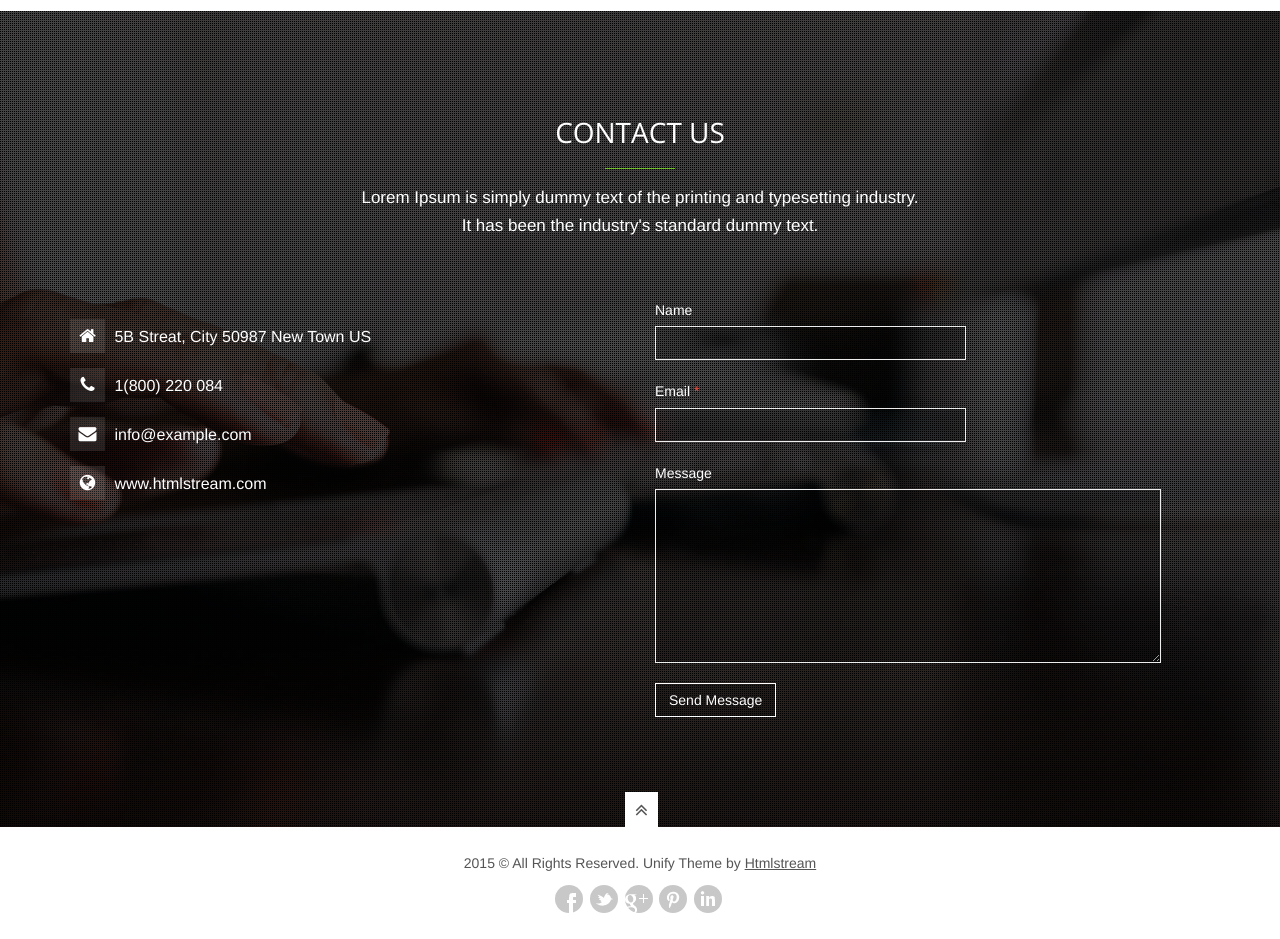
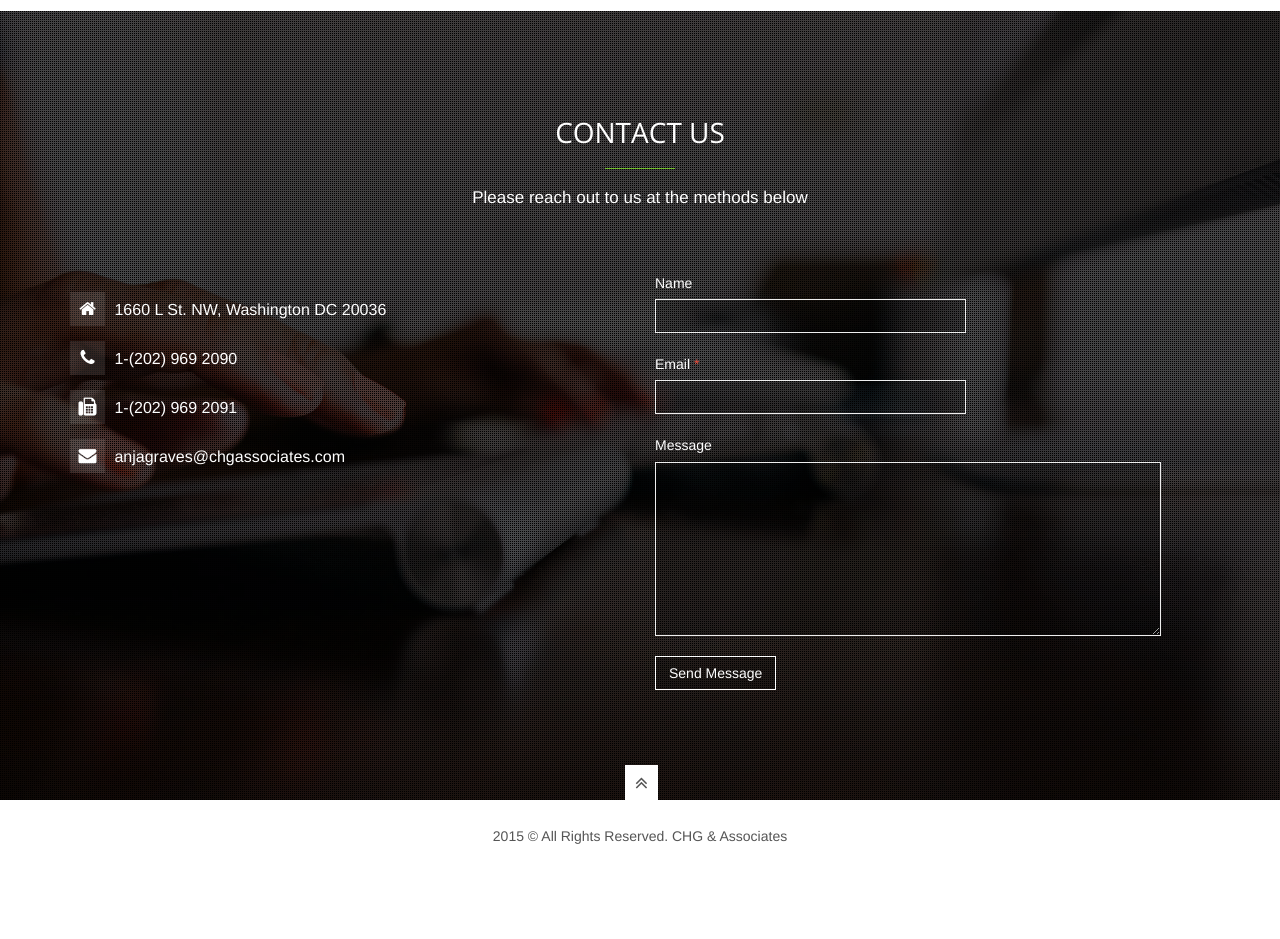
Before and after one commit to vinniecow/chg2, a website: page app/index.html in a window 1280 px wide. Shown: the part 6948-7887 px from the top of the page. After the commit the page ends 7826 px from the top, so only its background shows below. Drawn offline with nearby package versions, Linux system fonts and the light colour scheme.

Commit message:
customizations

```diff
--- a/app/index.html
+++ b/app/index.html
@@ -769,17 +769,16 @@ The data-spy and data-target are part of the built-in Bootstrap scrollspy functi
         <div class="container content-lg">
             <div class="title-v1">
                 <h2>Contact Us</h2>
-                <p>Lorem Ipsum is simply dummy text of the printing and typesetting industry.
-                    <br> It has been the industry's standard dummy text.</p>
+                <p>Please reach out to us at the methods below</p>
             </div>
 
             <div class="row contacts-in">
                 <div class="col-md-6 md-margin-bottom-40">
                     <ul class="list-unstyled">
-                        <li><i class="fa fa-home"></i> 5B Streat, City 50987 New Town US</li>
-                        <li><i class="fa fa-phone"></i> 1(800) 220 084</li>
-                        <li><i class="fa fa-envelope"></i> <a href="info@example.com">info@example.com</a></li>
-                        <li><i class="fa fa-globe"></i> <a href="http://htmlstream.com">www.htmlstream.com</a></li>
+                        <li><i class="fa fa-home"></i> 1660 L St. NW, Washington DC 20036</li>
+                        <li><i class="fa fa-phone"></i> 1-(202) 969 2090</li>
+                        <li><i class="fa fa-fax"></i> 1-(202) 969 2091</li>
+                        <li><i class="fa fa-envelope"></i> <a href="info@example.com">anjagraves@chgassociates.com</a></li>
                     </ul>
                 </div>
 
@@ -828,24 +827,7 @@ The data-spy and data-target are part of the built-in Bootstrap scrollspy functi
         </div>
 
         <div class="copyright-section">
-            <p>2015 &copy; All Rights Reserved. Unify Theme by <a target="_blank" href="https://twitter.com/htmlstream">Htmlstream</a></p>
-            <ul class="social-icons">
-                <li>
-                    <a href="#" data-original-title="Facebook" class="social_facebook rounded-x"></a>
-                </li>
-                <li>
-                    <a href="#" data-original-title="Twitter" class="social_twitter rounded-x"></a>
-                </li>
-                <li>
-                    <a href="#" data-original-title="Goole Plus" class="social_googleplus rounded-x"></a>
-                </li>
-                <li>
-                    <a href="#" data-original-title="Pinterest" class="social_pintrest rounded-x"></a>
-                </li>
-                <li>
-                    <a href="#" data-original-title="Linkedin" class="social_linkedin rounded-x"></a>
-                </li>
-            </ul>
+            <p>2015 &copy; All Rights Reserved. CHG & Associates</p>
             <span class="page-scroll"><a href="#intro"><i class="fa fa-angle-double-up back-to-top"></i></a></span>
         </div>
     </section>
```
